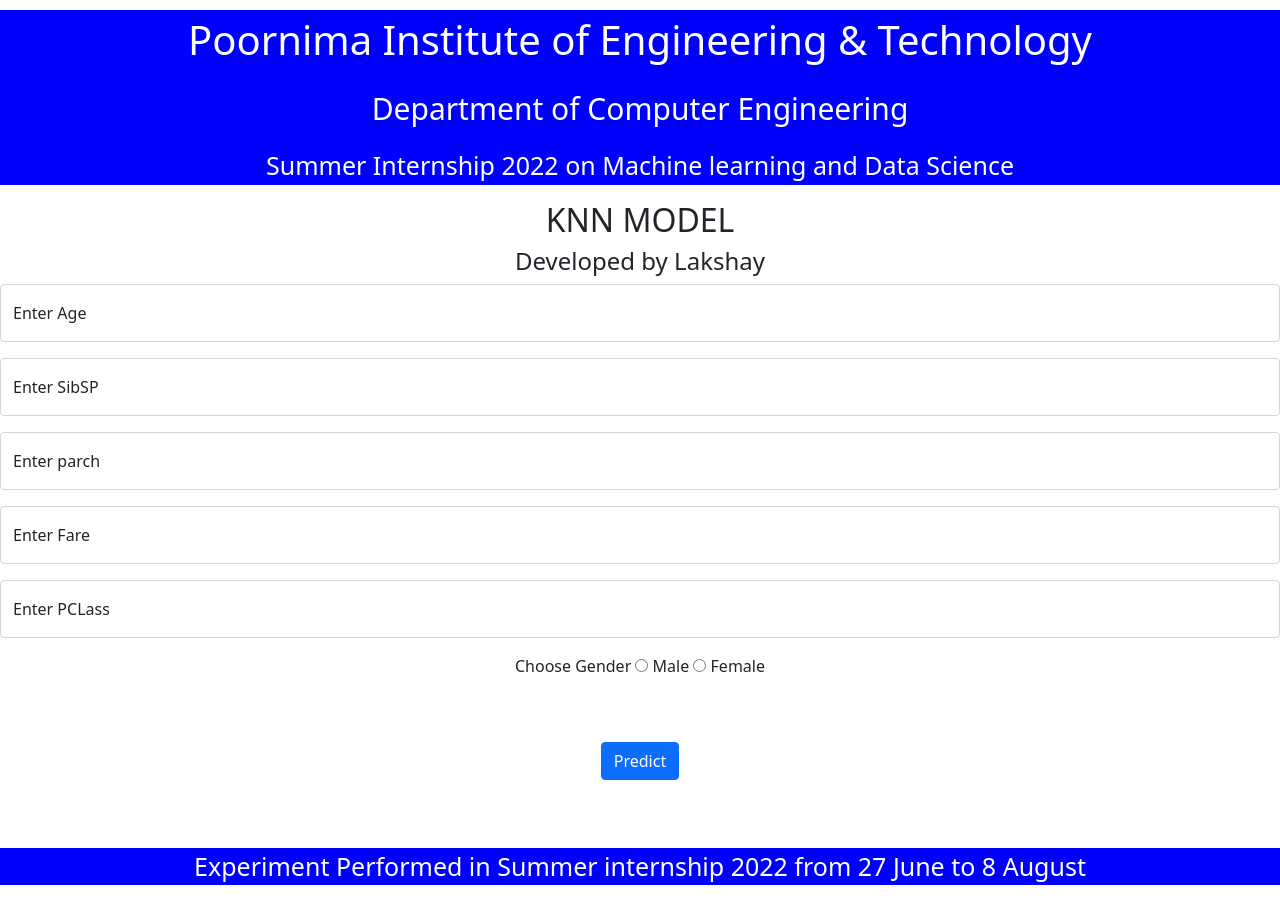
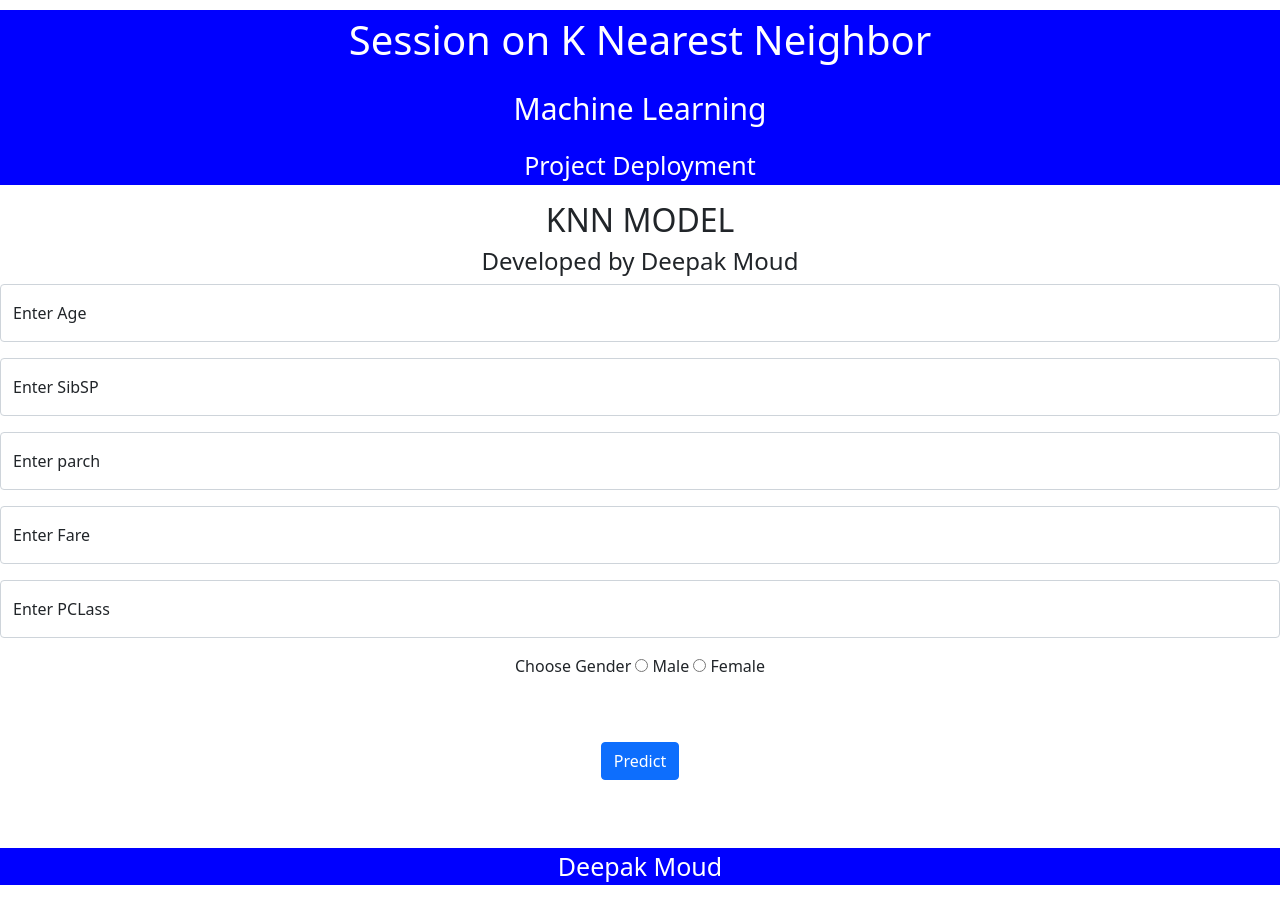
Before and after one commit to deepakmoud/knn, a Flask app: page / in a window 1280 px wide. Run offline with Flask 3, Linux system fonts and the light colour scheme; parts of the project's set-up code (start-up, migrations or seed data) failed here and were passed over.

Commit message:
Update index.html

```diff
--- a/templates/index.html
+++ b/templates/index.html
@@ -27,16 +27,16 @@
 <div class="clearfix">
 
 <div class="col-md-12">
-<center><p style="font-size:40px;color:white;margin-top:10px;">Poornima Institute of Engineering & Technology</p></center>
-<center><p style="font-size:30px;color:white;margin-top:10px;">Department of Computer Engineering</p></center>
-<center><p style="font-size:25px;color:white;margin-top:10px;">Summer Internship 2022 on Machine learning and Data Science</p></center>
+<center><p style="font-size:40px;color:white;margin-top:10px;">Session on K Nearest Neighbor</p></center>
+<center><p style="font-size:30px;color:white;margin-top:10px;">Machine Learning</p></center>
+<center><p style="font-size:25px;color:white;margin-top:10px;">Project Deployment</p></center>
 </div>
 </div>
 </div>
 
 <div class="login">
 <h2 >KNN MODEL</h2>
-<h4>Developed by Lakshay</h4>
+<h4>Developed by Deepak Moud</h4>
 <!-- Main Input For Receiving Query to our ML -->
 <form action="{{ url_for('predict')}}"method="get">
 <div class="form-floating mb-3">
@@ -90,7 +90,7 @@
 <div class="clearfix">
 
 <div class="col-md-12">
- <center><p style="font-size:25px;color:white;margin-top:20px;">Experiment Performed in Summer internship 2022 from 27 June to 8 August </p></center>
+ <center><p style="font-size:25px;color:white;margin-top:20px;">Deepak Moud </p></center>
 </div>
 </div>
 </div>
```
